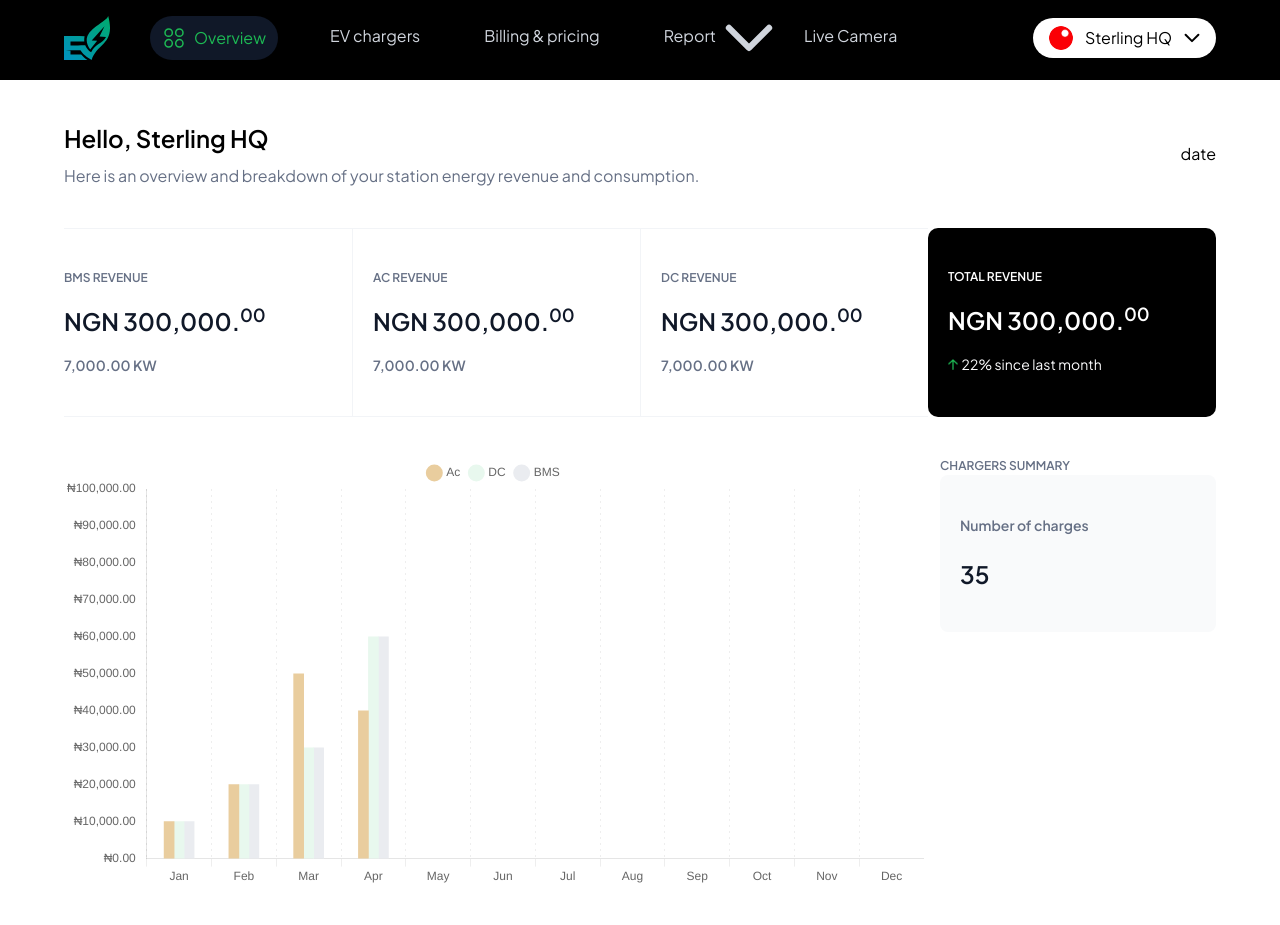
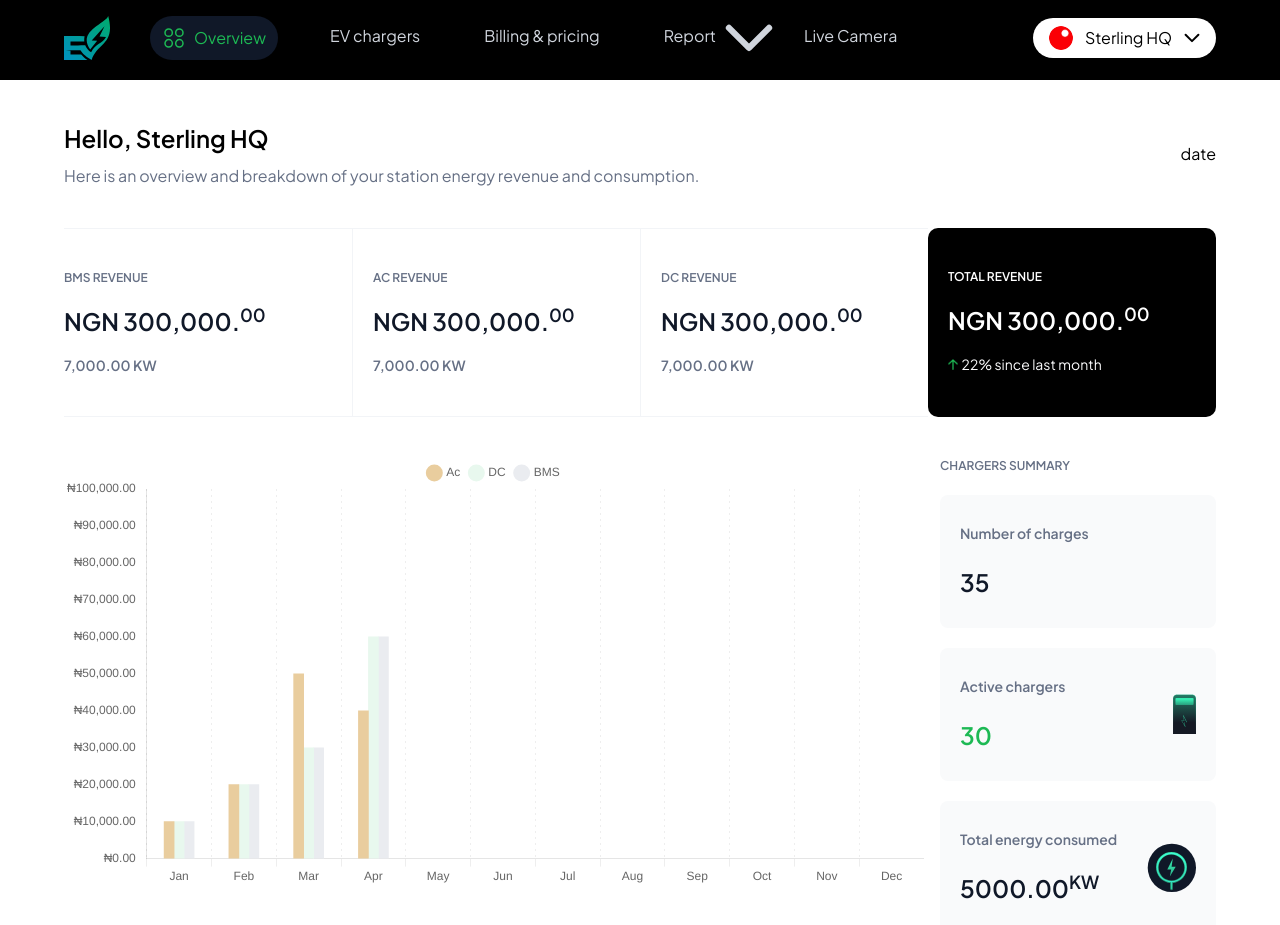
Before and after one commit to Thophylarh/ev-charger, a React (Create React App) app: page /station in a window 1280 px wide. Shown: the top 925 px of the page. Built offline with nearby package versions, Linux system fonts and the light colour scheme; no server answers; sample sign-in values are in the browser's storage.

Commit message:
Done dashboard

```diff
--- a/src/index.css
+++ b/src/index.css
@@ -61,10 +61,10 @@ h5 {
 
     }
     ::-webkit-scrollbar-track {
-	background-color: transparent;
+	background-color: black;
     }
     ::-webkit-scrollbar-thumb {
-	background-color: black;
+	background-color: white;
 	border-radius: 2rem;
 	height: 1.25rem
     }
--- a/src/lib/axiosInterceptor.js
+++ b/src/lib/axiosInterceptor.js
@@ -37,13 +37,13 @@ instance.interceptors.response.use(
 			originalRequest.url === "/Stations/get-station-by-company/null" &&
 			error.response.status === 400
 		) {
-			// window.location.href = "/";
+			window.location.href = "/";
 			return Promise.reject(error);
 		}
 
 		if (error.response.status === 401) {
 
-			// window.location.href = "/";
+			window.location.href = "/";
 			return Promise.reject(error);
 		}
 
--- a/src/pages/Branch/Dashboard/dashboardd.jsx
+++ b/src/pages/Branch/Dashboard/dashboardd.jsx
@@ -5,6 +5,9 @@ import axios from "../../../lib/axiosInterceptor";
 import "./style.css";
 
 import Profit from "../../../assets/svg/profit.png";
+
+import ActiveCharger from "../../../assets/svg/activeCharger.svg";
+import energyConsumed from "../../../assets/svg/energyConsumed.svg";
 import ChargersCard from "../../../components/Company/ChargersCard";
 
 import { Table } from "antd";
@@ -167,14 +170,46 @@ export default function Dashboardd() {
 						<BarChart />
 					</div>
 					<div className="col-span-3">
-						<div>
+						<div className={`mb-[var(--marginBtwElements)]`}>
 							<h3>CHARGERS SUMMARY</h3>
 						</div>
 
-						<div className={`bg-[var(--grey50)] py-[2.5rem] px-[1.25rem] rounded-lg`}>
-							<h3 className="text-[0.875rem] mb-[1.25rem]">Number of charges</h3>
+						<div
+							className={`bg-[var(--grey50)] py-[1.75rem] px-[1.25rem] rounded-lg mb-[var(--marginBtwElements)]`}
+						>
+							<h3 className="text-[0.875rem] mb-[1.25rem]">
+								Number of charges
+							</h3>
 
 							<h5>35</h5>
+						</div>
+
+						<div
+							className={` flex justify-between bg-[var(--grey50)] py-[1.75rem] px-[1.25rem] rounded-lg mb-[var(--marginBtwElements)]`}
+						>
+							<div>
+								<h3 className="text-[0.875rem] mb-[1.25rem]">
+									Active chargers
+								</h3>
+
+								<h5 className=" text-[var(--primaryGreen500)]">30</h5>
+							</div>
+
+							<img src={ActiveCharger} alt="Disconnected Chargers" />
+						</div>
+
+						<div
+							className={`flex justify-between  bg-[var(--grey50)] py-[1.75rem] px-[1.25rem] rounded-lg mb-[var(--marginBtwElements)]`}
+						>
+							<div>
+								<h3 className="text-[0.875rem] mb-[1.25rem]">
+									Total energy consumed
+								</h3>
+
+								<h5>5000.00<sup>KW</sup></h5>
+							</div>
+
+							<img src={energyConsumed} alt="Energy Consumed" />
 						</div>
 					</div>
 				</div>
```
Also changed, not shown: src/assets/svg/energyConsumed.svg (added).
